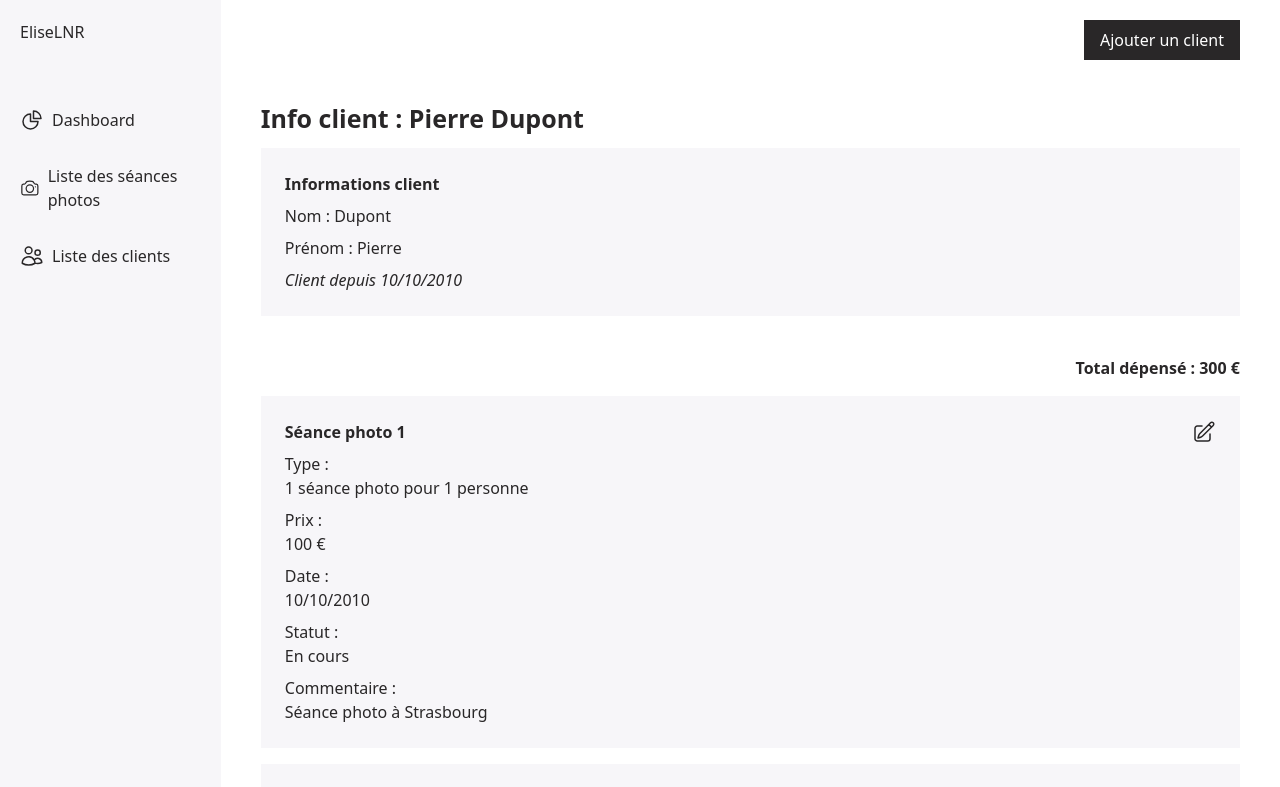
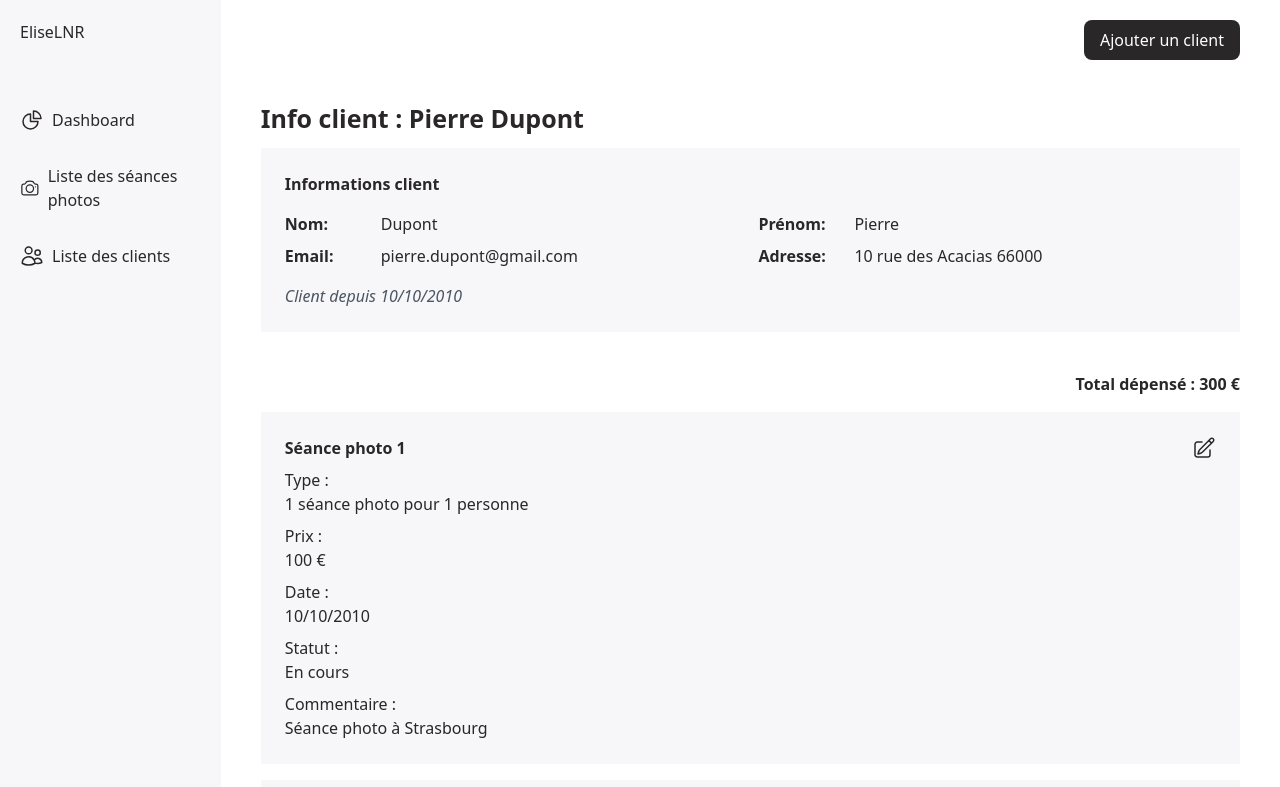
Before and after one commit to EliseLei/eliselnr-backoffice, a React (Create React App) app: page /client-detail in a window 1280 px wide. Shown: the top 787 px of the page. Built offline with nearby package versions, Linux system fonts and the light colour scheme.

Commit message:
add component button in the client and shooting forms

```diff
--- a/src/Pages/ClientDetails.jsx
+++ b/src/Pages/ClientDetails.jsx
@@ -26,7 +26,13 @@ class ClientDetails extends Component {
       <div className="p-10">
         <h1>Info client : Pierre Dupont</h1>
 
-        <ClientInfo lastname="Dupont" firstname="Pierre" since="10/10/2010" />
+        <ClientInfo
+          lastname="Dupont"
+          firstname="Pierre"
+          email="pierre.dupont@gmail.com"
+          adresse="10 rue des Acacias 66000"
+          since="10/10/2010"
+        />
 
         <div className="mt-10 text-right">
           <h2>
--- a/src/components/AddClient/AddClientForm.jsx
+++ b/src/components/AddClient/AddClientForm.jsx
@@ -1,21 +1,74 @@
 import React, { Component } from "react";
+import { Button } from "..";
 
 class AddClientForm extends Component {
   render() {
     return (
-      <>
-        <form className="flex flex-col gap-4 max-w-sm">
-          <input type="text" placeholder="Nom" className="border p-2 rounded" />
+      <form className="flex flex-col gap-5">
+        {/* Nom + Prénom */}
+        <div className="flex gap-4">
+          <div className="w-1/2">
+            <label className="block text-sm font-medium mb-1">Nom</label>
+            <input
+              type="text"
+              placeholder="Nom"
+              className="w-full p-2 border rounded-lg focus:ring-2 focus:ring-green-500 outline-none"
+            />
+          </div>
+          <div className="w-1/2">
+            <label className="block text-sm font-medium mb-1">Prénom</label>
+            <input
+              type="text"
+              placeholder="Prénom"
+              className="w-full p-2 border rounded-lg focus:ring-2 focus:ring-green-500 outline-none"
+            />
+          </div>
+        </div>
+
+        {/* Email */}
+        <div>
+          <label className="block text-sm font-medium mb-1">Email</label>
+          <input
+            type="email"
+            placeholder="email@exemple.com"
+            className="w-full p-2 border rounded-lg focus:ring-2 focus:ring-green-500 outline-none"
+          />
+        </div>
+
+        {/* Adresse */}
+        <div>
+          <label className="block text-sm font-medium mb-1">Adresse</label>
           <input
             type="text"
-            placeholder="Prénom"
-            className="border p-2 rounded"
+            placeholder="Rue et numéro"
+            className="w-full p-2 border rounded-lg focus:ring-2 focus:ring-green-500 outline-none"
           />
-          <button type="submit" className="">
-            Ajouter un client
-          </button>
-        </form>
-      </>
+        </div>
+
+        {/* Code postal + Ville */}
+        <div className="flex gap-4">
+          <div className="w-1/2">
+            <label className="block text-sm font-medium mb-1">
+              Code postal
+            </label>
+            <input
+              type="text"
+              placeholder="75000"
+              className="w-full p-2 border rounded-lg focus:ring-2 focus:ring-green-500 outline-none"
+            />
+          </div>
+          <div className="w-1/2">
+            <label className="block text-sm font-medium mb-1">Ville</label>
+            <input
+              type="text"
+              placeholder="Paris"
+              className="w-full p-2 border rounded-lg focus:ring-2 focus:ring-green-500 outline-none"
+            />
+          </div>
+        </div>
+
+        <Button type="submit" label="Ajouter un client" />
+      </form>
     );
   }
 }
--- a/src/components/Clients/ClientInfo.jsx
+++ b/src/components/Clients/ClientInfo.jsx
@@ -1,16 +1,25 @@
-function ClientInfo({ lastname, firstname, since }) {
+function ClientInfo({ lastname, firstname, email, adresse, since }) {
+  const info = [
+    { label: "Nom", value: lastname },
+    { label: "Prénom", value: firstname },
+    { label: "Email", value: email },
+    { label: "Adresse", value: adresse },
+  ];
+
   return (
     <div className="p-6 bg-secondary">
-      <h2>Informations client</h2>
-      <div className="mt-2">
-        <p>Nom : {lastname}</p>
+      <h2 className="mb-4">Informations client</h2>
+
+      <div className="grid grid-cols-2 gap-y-2 gap-x-4">
+        {info.map((item) => (
+          <div key={item.label} className="flex">
+            <span className="font-semibold w-24">{item.label}:</span>
+            <span>{item.value}</span>
+          </div>
+        ))}
       </div>
-      <div className="mt-2">
-        <p>Prénom : {firstname}</p>
-      </div>
-      <div className="mt-2">
-        <p className="italic">Client depuis {since}</p>
-      </div>
+
+      <p className="mt-4 italic text-gray-600">Client depuis {since}</p>
     </div>
   );
 }
--- a/src/components/Common/Button.jsx
+++ b/src/components/Common/Button.jsx
@@ -1,9 +1,18 @@
 import React, { Component } from "react";
 
 class Button extends Component {
-  label;
   render() {
-    return <button className="bg-primary px-4 py-2">{this.props.label}</button>;
+    const { label, type = "button", onClick } = this.props;
+    return (
+      <button
+        type={type}
+        onClick={onClick}
+        className="bg-primary text-white px-4 py-2 rounded-lg hover:bg-primary-light transition cursor-pointer"
+      >
+        {label}
+      </button>
+    );
   }
 }
+
 export default Button;
--- a/src/components/Shootings/ShootingsList.jsx
+++ b/src/components/Shootings/ShootingsList.jsx
@@ -77,7 +77,7 @@ class ShootingsList extends Component {
           <Button label="Ajouter une séance photo" />
         </NavLink>
 
-        <div className="grid grid-cols-6 gap-4 p-3 font-semibold">
+        <div className="mt-10 grid grid-cols-6 gap-4 p-3 font-semibold">
           <div>Nom</div>
           <div>Prénom</div>
           <div>Prix</div>
--- a/src/components/Shootings/StatusBadge.jsx
+++ b/src/components/Shootings/StatusBadge.jsx
@@ -2,7 +2,6 @@ import { StatusColors, PhotoStatus } from "../../enums";
 
 const StatusBadge = ({ statusKey }) => {
   const colorClass = StatusColors[statusKey] || "bg-primary";
-  console.log(statusKey);
   return (
     <span className={`${colorClass} text-white px-2 py-1 rounded`}>
       {PhotoStatus[statusKey]}
--- a/src/index.css
+++ b/src/index.css
@@ -27,17 +27,6 @@
 
 body {
     color:var(--color-primary);
-}
-
-button {
-    background-color: var(--color-primary);
-    color:var(--color-white);
-    cursor:pointer;
-}
-
-button:hover {
-    background-color: var(--color-primary-light);
-    color:var(--color-white);
 }
 
 select {
--- a/src/output.css
+++ b/src/output.css
@@ -7,13 +7,22 @@
       "Segoe UI Emoji", "Segoe UI Symbol", "Noto Color Emoji";
     --font-mono: ui-monospace, SFMono-Regular, Menlo, Monaco, Consolas, "Liberation Mono",
       "Courier New", monospace;
-    --color-red-500: oklch(63.7% 0.237 25.331);
+    --color-green-500: oklch(72.3% 0.219 149.579);
     --color-gray-200: oklch(92.8% 0.006 264.531);
+    --color-gray-600: oklch(44.6% 0.03 256.802);
     --color-white: #fff;
     --spacing: 0.25rem;
     --container-sm: 24rem;
+    --container-md: 28rem;
+    --text-sm: 0.875rem;
+    --text-sm--line-height: calc(1.25 / 0.875);
+    --text-xl: 1.25rem;
+    --text-xl--line-height: calc(1.75 / 1.25);
+    --font-weight-medium: 500;
     --font-weight-semibold: 600;
     --font-weight-bold: 700;
+    --radius-lg: 0.5rem;
+    --radius-xl: 0.75rem;
     --default-transition-duration: 150ms;
     --default-transition-timing-function: cubic-bezier(0.4, 0, 0.2, 1);
     --default-font-family: var(--font-sans);
@@ -204,6 +213,15 @@
   .mt-12 {
     margin-top: calc(var(--spacing) * 12);
   }
+  .mb-1 {
+    margin-bottom: calc(var(--spacing) * 1);
+  }
+  .mb-4 {
+    margin-bottom: calc(var(--spacing) * 4);
+  }
+  .block {
+    display: block;
+  }
   .flex {
     display: flex;
   }
@@ -219,6 +237,12 @@
   }
   .min-h-screen {
     min-height: 100vh;
+  }
+  .w-1\/2 {
+    width: calc(1/2 * 100%);
+  }
+  .w-24 {
+    width: calc(var(--spacing) * 24);
   }
   .w-full {
     width: 100%;
@@ -253,11 +277,23 @@
   .gap-4 {
     gap: calc(var(--spacing) * 4);
   }
+  .gap-5 {
+    gap: calc(var(--spacing) * 5);
+  }
   .gap-6 {
     gap: calc(var(--spacing) * 6);
   }
+  .gap-x-4 {
+    column-gap: calc(var(--spacing) * 4);
+  }
+  .gap-y-2 {
+    row-gap: calc(var(--spacing) * 2);
+  }
   .rounded {
     border-radius: 0.25rem;
+  }
+  .rounded-lg {
+    border-radius: var(--radius-lg);
   }
   .border {
     border-style: var(--tw-border-style);
@@ -324,22 +360,35 @@
   .text-right {
     text-align: right;
   }
+  .text-sm {
+    font-size: var(--text-sm);
+    line-height: var(--tw-leading, var(--text-sm--line-height));
+  }
   .font-bold {
     --tw-font-weight: var(--font-weight-bold);
     font-weight: var(--font-weight-bold);
+  }
+  .font-medium {
+    --tw-font-weight: var(--font-weight-medium);
+    font-weight: var(--font-weight-medium);
   }
   .font-semibold {
     --tw-font-weight: var(--font-weight-semibold);
     font-weight: var(--font-weight-semibold);
   }
-  .text-red-500 {
-    color: var(--color-red-500);
+  .text-gray-600 {
+    color: var(--color-gray-600);
   }
   .text-white {
     color: var(--color-white);
   }
   .italic {
     font-style: italic;
+  }
+  .transition {
+    transition-property: color, background-color, border-color, outline-color, text-decoration-color, fill, stroke, --tw-gradient-from, --tw-gradient-via, --tw-gradient-to, opacity, box-shadow, transform, translate, scale, rotate, filter, -webkit-backdrop-filter, backdrop-filter, display, visibility, content-visibility, overlay, pointer-events;
+    transition-timing-function: var(--tw-ease, var(--default-transition-timing-function));
+    transition-duration: var(--tw-duration, var(--default-transition-duration));
   }
   .transition-colors {
     transition-property: color, background-color, border-color, outline-color, text-decoration-color, fill, stroke, --tw-gradient-from, --tw-gradient-via, --tw-gradient-to;
@@ -350,11 +399,33 @@
     --tw-duration: 200ms;
     transition-duration: 200ms;
   }
+  .outline-none {
+    --tw-outline-style: none;
+    outline-style: none;
+  }
+  .hover\:bg-primary-light {
+    &:hover {
+      @media (hover: hover) {
+        background-color: var(--color-primary-light);
+      }
+    }
+  }
   .hover\:bg-secondary {
     &:hover {
       @media (hover: hover) {
         background-color: var(--color-secondary);
       }
+    }
+  }
+  .focus\:ring-2 {
+    &:focus {
+      --tw-ring-shadow: var(--tw-ring-inset,) 0 0 0 calc(2px + var(--tw-ring-offset-width)) var(--tw-ring-color, currentcolor);
+      box-shadow: var(--tw-inset-shadow), var(--tw-inset-ring-shadow), var(--tw-ring-offset-shadow), var(--tw-ring-shadow), var(--tw-shadow);
+    }
+  }
+  .focus\:ring-green-500 {
+    &:focus {
+      --tw-ring-color: var(--color-green-500);
     }
   }
   .md\:flex-col {
@@ -365,15 +436,6 @@
 }
 body {
   color: var(--color-primary);
-}
-button {
-  background-color: var(--color-primary);
-  color: var(--color-white);
-  cursor: pointer;
-}
-button:hover {
-  background-color: var(--color-primary-light);
-  color: var(--color-white);
 }
 select {
   background-color: var(--color-primary);
@@ -474,12 +536,91 @@ input::placeholder {
   syntax: "*";
   inherits: false;
 }
+@property --tw-shadow {
+  syntax: "*";
+  inherits: false;
+  initial-value: 0 0 #0000;
+}
+@property --tw-shadow-color {
+  syntax: "*";
+  inherits: false;
+}
+@property --tw-shadow-alpha {
+  syntax: "<percentage>";
+  inherits: false;
+  initial-value: 100%;
+}
+@property --tw-inset-shadow {
+  syntax: "*";
+  inherits: false;
+  initial-value: 0 0 #0000;
+}
+@property --tw-inset-shadow-color {
+  syntax: "*";
+  inherits: false;
+}
+@property --tw-inset-shadow-alpha {
+  syntax: "<percentage>";
+  inherits: false;
+  initial-value: 100%;
+}
+@property --tw-ring-color {
+  syntax: "*";
+  inherits: false;
+}
+@property --tw-ring-shadow {
+  syntax: "*";
+  inherits: false;
+  initial-value: 0 0 #0000;
+}
+@property --tw-inset-ring-color {
+  syntax: "*";
+  inherits: false;
+}
+@property --tw-inset-ring-shadow {
+  syntax: "*";
+  inherits: false;
+  initial-value: 0 0 #0000;
+}
+@property --tw-ring-inset {
+  syntax: "*";
+  inherits: false;
+}
+@property --tw-ring-offset-width {
+  syntax: "<length>";
+  inherits: false;
+  initial-value: 0px;
+}
+@property --tw-ring-offset-color {
+  syntax: "*";
+  inherits: false;
+  initial-value: #fff;
+}
+@property --tw-ring-offset-shadow {
+  syntax: "*";
+  inherits: false;
+  initial-value: 0 0 #0000;
+}
 @layer properties {
   @supports ((-webkit-hyphens: none) and (not (margin-trim: inline))) or ((-moz-orient: inline) and (not (color:rgb(from red r g b)))) {
     *, ::before, ::after, ::backdrop {
       --tw-border-style: solid;
       --tw-font-weight: initial;
       --tw-duration: initial;
+      --tw-shadow: 0 0 #0000;
+      --tw-shadow-color: initial;
+      --tw-shadow-alpha: 100%;
+      --tw-inset-shadow: 0 0 #0000;
+      --tw-inset-shadow-color: initial;
+      --tw-inset-shadow-alpha: 100%;
+      --tw-ring-color: initial;
+      --tw-ring-shadow: 0 0 #0000;
+      --tw-inset-ring-color: initial;
+      --tw-inset-ring-shadow: 0 0 #0000;
+      --tw-ring-inset: initial;
+      --tw-ring-offset-width: 0px;
+      --tw-ring-offset-color: #fff;
+      --tw-ring-offset-shadow: 0 0 #0000;
     }
   }
 }
--- a/src/utils/index.js
+++ /dev/null
@@ -1 +0,0 @@
-export { getStatusColor } from './getStatusColor';
```
Also changed, not shown: src/components/AddShootingPhoto/AddShootingPhotoForm.jsx (+2 -6 lines).
